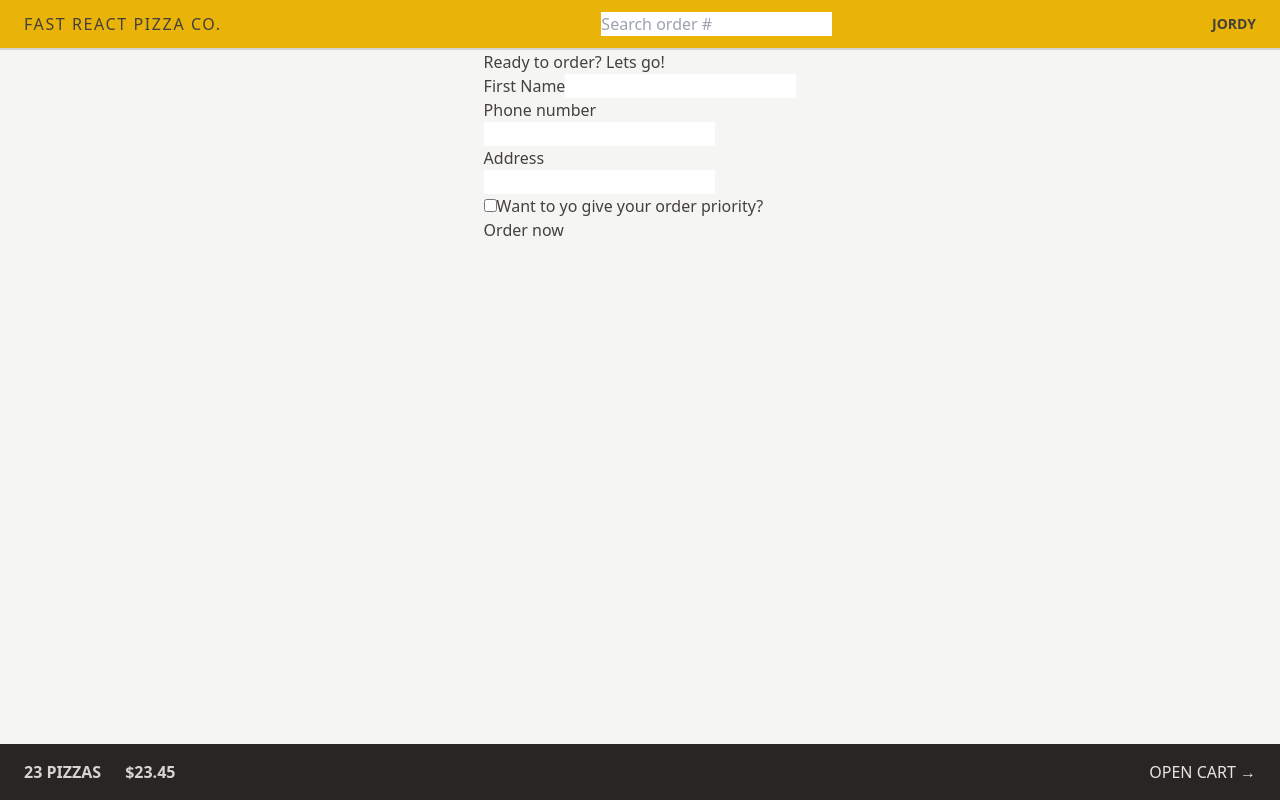
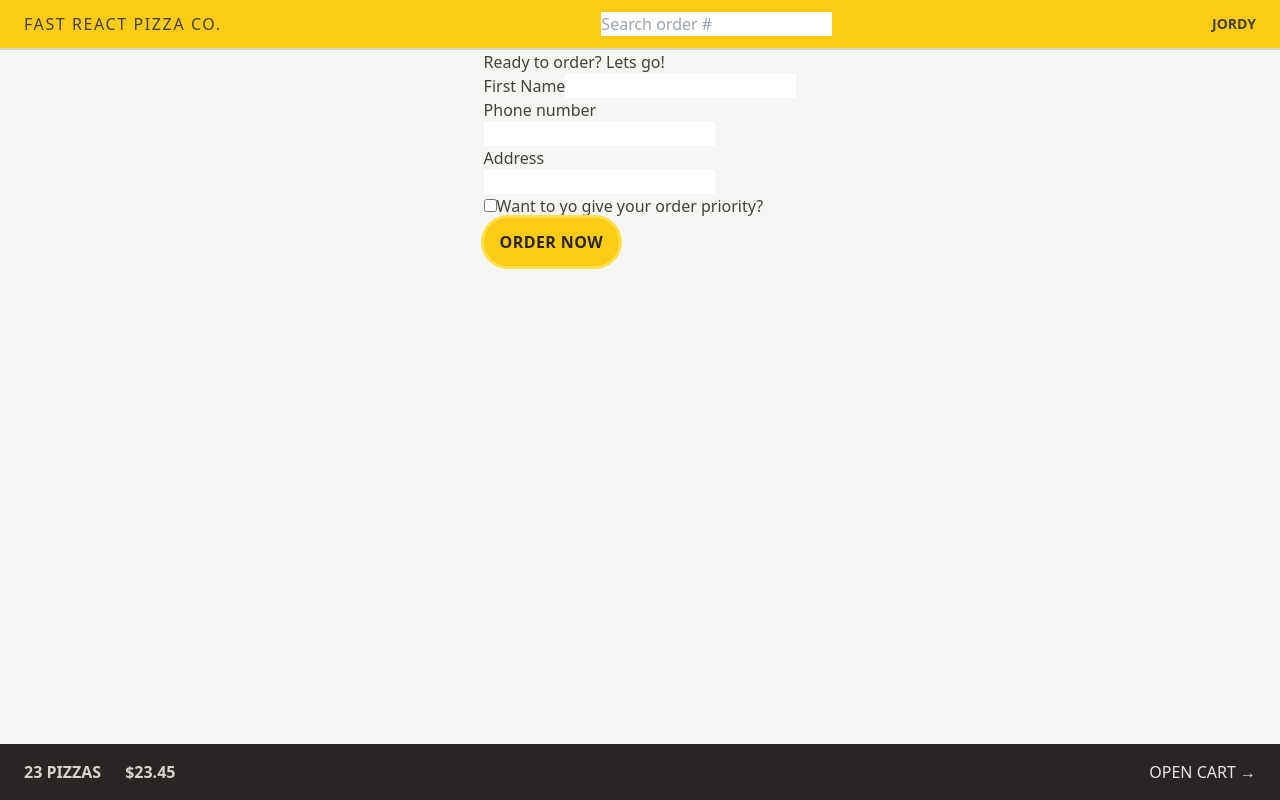
Before and after one commit to codejordy25/fast-react-pizza, a React (Vite) app: page /order/new in a window 1280 px wide. Built offline with nearby package versions, Linux system fonts and the light colour scheme.

Commit message:
Styling Buttons element States and Transitions

```diff
--- a/src/features/cart/Cart.jsx
+++ b/src/features/cart/Cart.jsx
@@ -30,7 +30,7 @@ function Cart() {
 
   return (
     <div>
-      <Link to="/menu">&larr; Back to menu</Link>
+      <Link className="text-sm text-blue-500 hover:text-blue-700 hover:underline"  to="/menu">&larr; Back to menu</Link>
 
       <h2>Your cart, %NAME%</h2>
 
--- a/src/features/cart/CartOverview.jsx
+++ b/src/features/cart/CartOverview.jsx
@@ -10,7 +10,7 @@ function CartOverview() {
         <span>$23.45</span>
       </p>
 
-    <Link  className="" to="/cart"  >Open cart &rarr;</Link>
+    <Link  className="" to="/cart" >Open cart &rarr;</Link>
 
     </div>
   );
--- a/src/features/order/CreateOrder.jsx
+++ b/src/features/order/CreateOrder.jsx
@@ -81,7 +81,11 @@ function CreateOrder() {
 
         <div>
           <input type="hidden" name="cart" value={JSON.stringify(cart)} />
-          <button disabled={isSubmitting}>
+          <button disabled={isSubmitting} className="inline-block rounded-full bg-yellow-400 text-stone-800 px-4 py-3
+           uppercase font-semibold tracking-wide
+           transition-all duration-300 hover:bg-yellow-300
+           focus:outline-none focus: ring
+           focus: bg-yellow-300  focus: ring-yellow-300 focus:ring-offset-2 " >
             {isSubmitting ? "placing order..." : "Order now"}
           </button>
         </div>
--- a/src/ui/Header.jsx
+++ b/src/ui/Header.jsx
@@ -5,7 +5,7 @@ import Username from "../features/user/Username";
 function Header() {
   return (
     <div>
-      <header className="border-b-2 border-stone-300 px-4 py-3 bg-yellow-500 uppercase sm:px-6 flex justify-between items-center" >
+      <header className="border-b-2 border-stone-300 px-4 py-3 bg-yellow-400 uppercase sm:px-6 flex justify-between items-center" >
         <Link className="tracking-widest" to="/">Fast React Pizza Co.</Link>
         <SearchOrder />
          <Username/>
```
